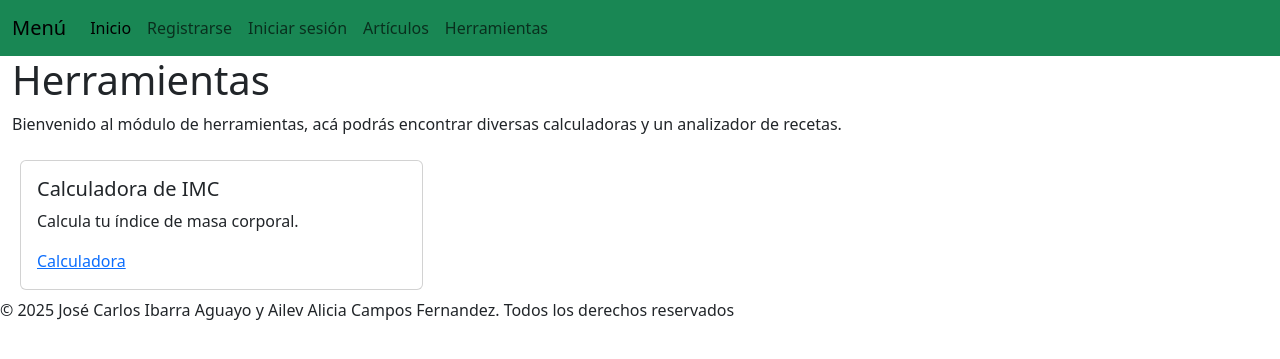
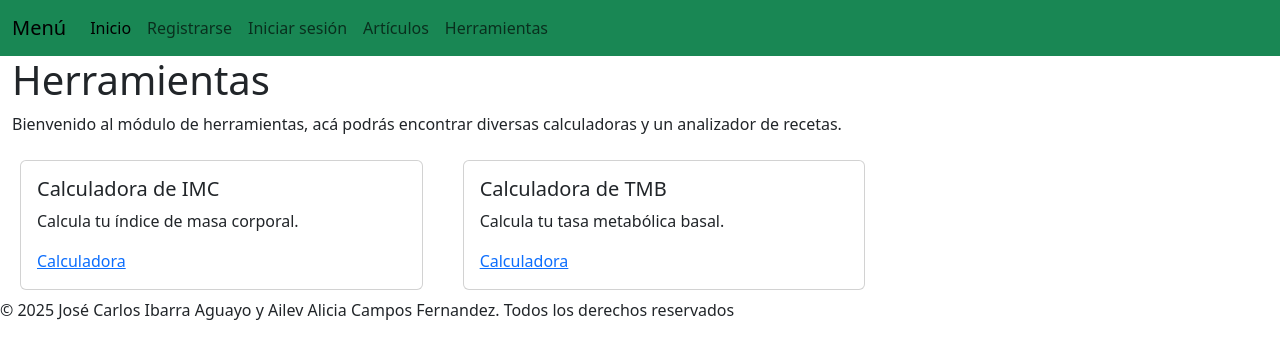
Before and after one commit to Ibarrita/nutriApp, a Flask app: page /herramientas in a window 1280 px wide. Shown: the top 359 px of the page. Run offline with Flask 3, Linux system fonts and the light colour scheme.

Commit message:
¿por que no funciona?

```diff
--- a/app.py
+++ b/app.py
@@ -10,6 +10,7 @@ USUARIOS = {
 }
 
 app.config["SECRET_KEY"] = "algo"
+
 
 @app.route("/")
 def index():
@@ -70,13 +71,31 @@ def herramientas():
 @app.route("/herramientas/imc", methods=["GET", "POST"])
 def imc():
     if request.method == "POST":
-        peso = float(request.form["peso"])
-        altura = float(request.form["altura"])
+        peso = float(request.form.get("peso"))
+        altura = float(request.form.get("altura"))
         if not peso or not altura:
             flash("Falta el peso o la altura.", "error")
         else:
-            res = peso / (altura / 100) ** 2
+            imc = peso / (altura / 100) ** 2
     return render_template("/herramientas/imc.html")
+
+@app.route("/herramientas/tmb", methods=["GET", "POST"])
+def tmb():
+    if request.method == "POST":
+        peso = float(request.form.get("peso"))
+        altura = float(request.form.get("altura"))
+        edad = int(request.form.get("edad"))
+        genero = request.form.get("Género")
+        if not peso or not altura:
+            flash("Falta el peso o la altura.", "error")
+        elif not edad:
+            flash("Falta la edad.", "error")
+        else:
+            if genero == "m":
+                tmb = (10 * peso) + (6.25 * altura) - (5 * edad) + 5
+            elif genero == "f":
+                tmb = (10 * peso) + (6.25 * altura) - (5 * edad) - 161
+    return render_template("/herramientas/tmb.html")
 
 if __name__ == "__main__":
     app.run(debug=True)
--- a/templates/herramientas.html
+++ b/templates/herramientas.html
@@ -18,6 +18,15 @@
                 </div>
             </div>
         </div>
+        <div class="col-md-4 col-sm-12 m-2">
+            <div class="card">
+                <div class="card-body">
+                    <h5 class="card-title">Calculadora de TMB</h5>
+                    <p class="card-text">Calcula tu tasa metabólica basal.</p>
+                    <a href="/herramientas/tmb" class="card-link">Calculadora</a>
+                </div>
+            </div>
+        </div>
     </div>
 </section>
 {% endblock %}
```
Also changed, not shown: templates/herramientas/tmb.html (renamed from templates/herramientas/imc.html, +20 -6 lines).
